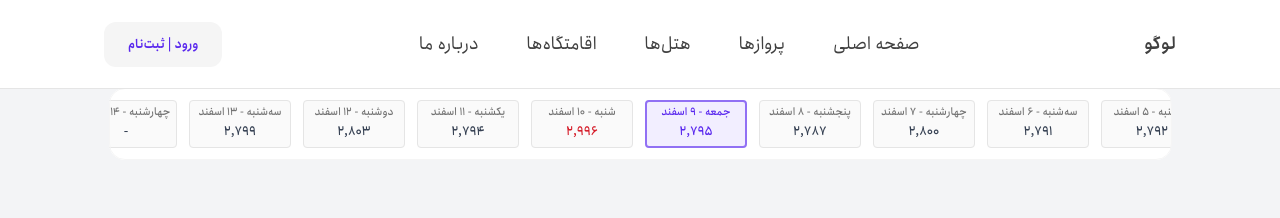
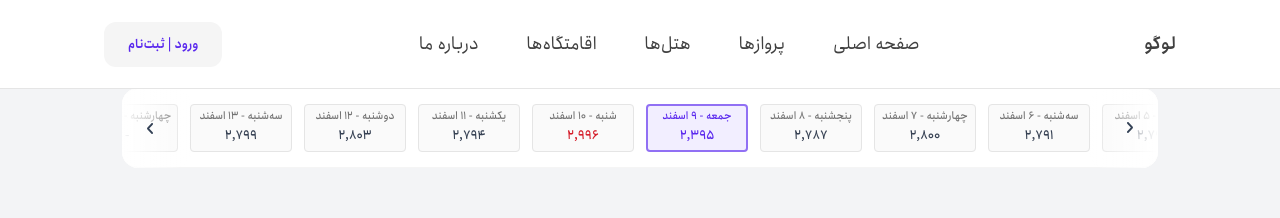
Before and after one commit to Floy-ir/Frontend, a Next.js app: page /time-line in a window 1280 px wide. Shown: the top 218 px of the page. Built offline with nearby package versions, Linux system fonts and the light colour scheme; some icons are missing.

Commit message:
fix(timeline): fixed responsivness, gradient and added bittons

```diff
--- a/app/flights/[route]/page.tsx
+++ b/app/flights/[route]/page.tsx
@@ -4,6 +4,7 @@ import { formatDate } from '@/utils/dateUtils'
 import { SearchNormal } from 'iconsax-react'
 import Link from 'next/link'
 import { FlightSearchHeader } from '@/components/FlightSearchHeader/FlightSearchHeader'
+import Timeline from '@/app/time-line/scratch'
 type RouteParams = {
   params: {
     route: string
@@ -40,7 +41,7 @@ export default function FlightResultsPage({ params, searchParams }: RouteParams)
   const dateDisplay = departureDate ? 'جمعه - ۴ اسفند' : 'تاریخ نامشخص'
 
   return (
-    <>
+    <div className='flex flex-col justify-center'>
       {/* Search header summary bar */}
       <FlightSearchHeader
         originCity={originCity?.label || originCode}
@@ -53,6 +54,9 @@ export default function FlightResultsPage({ params, searchParams }: RouteParams)
         child={parseInt(child || '0')}
         infant={parseInt(infant || '0')}
       />
-    </>
+      <div className="flex flex-col mt-0 lg:mt-6 items-center mx-0 lg:mx-[376px]">
+    <Timeline/>
+    </div>
+    </div>
   )
 }
--- a/app/time-line/scratch.tsx
+++ b/app/time-line/scratch.tsx
@@ -1,10 +1,10 @@
 "use client"
 
+import { ArrowRight2, ArrowLeft2 } from "iconsax-react"
 import React, { useRef, useState } from "react"
 import { Button } from "@/components/Button/Button"
 import img from "@/public/images/arrow-right.svg"
 import Image from "next/image"
-
 const Timeline = () => {
   const data = [
     { day: "شنبه", date: "۳ اسفند", price: 2389 },
@@ -13,7 +13,7 @@ const Timeline = () => {
     { day: "سه‌شنبه", date: "۶ اسفند", price: 2791 },
     { day: "چهارشنبه", date: "۷ اسفند", price: 2800 },
     { day: "پنجشنبه", date: "۸ اسفند", price: 2787 },
-    { day: "جمعه", date: "۹ اسفند", price: 2795 },
+    { day: "جمعه", date: "۹ اسفند", price: 2395 },
     { day: "شنبه", date: "۱۰ اسفند", price: 2996 },
     { day: "یکشنبه", date: "۱۱ اسفند", price: 2794 },
     { day: "دوشنبه", date: "۱۲ اسفند", price: 2803 },
@@ -43,13 +43,37 @@ const Timeline = () => {
   }
 
   return (
-    <div className="bg-Shade-White outline-Gray-N100 relative inline-flex w-full md:w-[1063px] snap-x snap-proximity flex-nowrap items-center justify-center gap-3 overflow-x-auto overflow-y-hidden scroll-smooth rounded-2xl py-3 outline outline-offset-[-1px]">
-        {/* <div className="w-full flex justify-between bg-Blue-sky-B700 h-1/2">
-                <div className="absolute left-0 top-0 h-full w-[100px] bg-gradient-to-r  from-black to-transparent"></div>
-            </div> */}
-        {/* <div className="absolute right-0 top-0 h-full w-[100px] bg-gradient-to-l  from-black to-transparent"></div>  */}
+    <div className="relative max-w-screen flex-nowrap items-center justify-center overflow-x-auto">
+      {/* Gradient and Arrows */}
+      <div className="pointer-events-none absolute inset-0 z-10 flex w-full justify-between">
 
-        <div className="flex gap-3">
+        <div className="h-full w-[69px] bg-gradient-to-l from-white to-transparent lg:rounded-2xl">
+          {/* <ArrowRight2 className="hidden md:block absolute top-1/3 right-4 " size="24" color="#334155"/> */}
+          <Image
+            src={img}
+            width={24}
+            height={24}
+            alt="arrow"
+            className="absolute top-7 right-4 hidden md:block"
+            color="#334155"
+          />
+        </div>
+        <div className="h-full w-[69px] bg-gradient-to-r from-white to-transparent lg:rounded-2xl">
+          {/* <ArrowLeft2 className="hidden md:block absolute top-1/3 left-4" size="24" color="#334155"/> */}
+          <Image
+            src={img}
+            width={24}
+            height={24}
+            alt="arrow"
+            className="absolute top-7 left-4 hidden rotate-180 md:block"
+            color="#334155"
+          />
+        </div>
+      </div>
+
+      {/* Timeline scroll area */}
+      <div className="bg-Shade-White outline-Gray-N100 relative inline-flex h-[64px] w-full snap-x snap-proximity flex-nowrap items-center justify-center gap-3 overflow-x-auto overflow-y-hidden scroll-smooth py-3 outline outline-offset-[-1px] md:h-[80px] lg:w-[1036px] lg:rounded-2xl">
+        <div className="flex gap-3 px-3">
           {data.map((item, index) => {
             const isSelected = index === selectedDay
             const priceColor =
@@ -71,7 +95,6 @@ const Timeline = () => {
                     isSelected ? "text-Primary-P500main" : "text-Gray-N500"
                   } text-[11px] leading-none font-medium`}
                 >
-                  {/* {item.day} - {item.date} */}
                   <span className="inline md:hidden">
                     {item.day[0]} - {item.date}
                   </span>
@@ -91,9 +114,8 @@ const Timeline = () => {
             )
           })}
         </div>
-        {/* <div className="absolute left-0 top-0 h-full w-[100px] bg-gradient-to-r  from-black to-transparent"></div>  */}
-
       </div>
+    </div>
   )
 }
 
```
